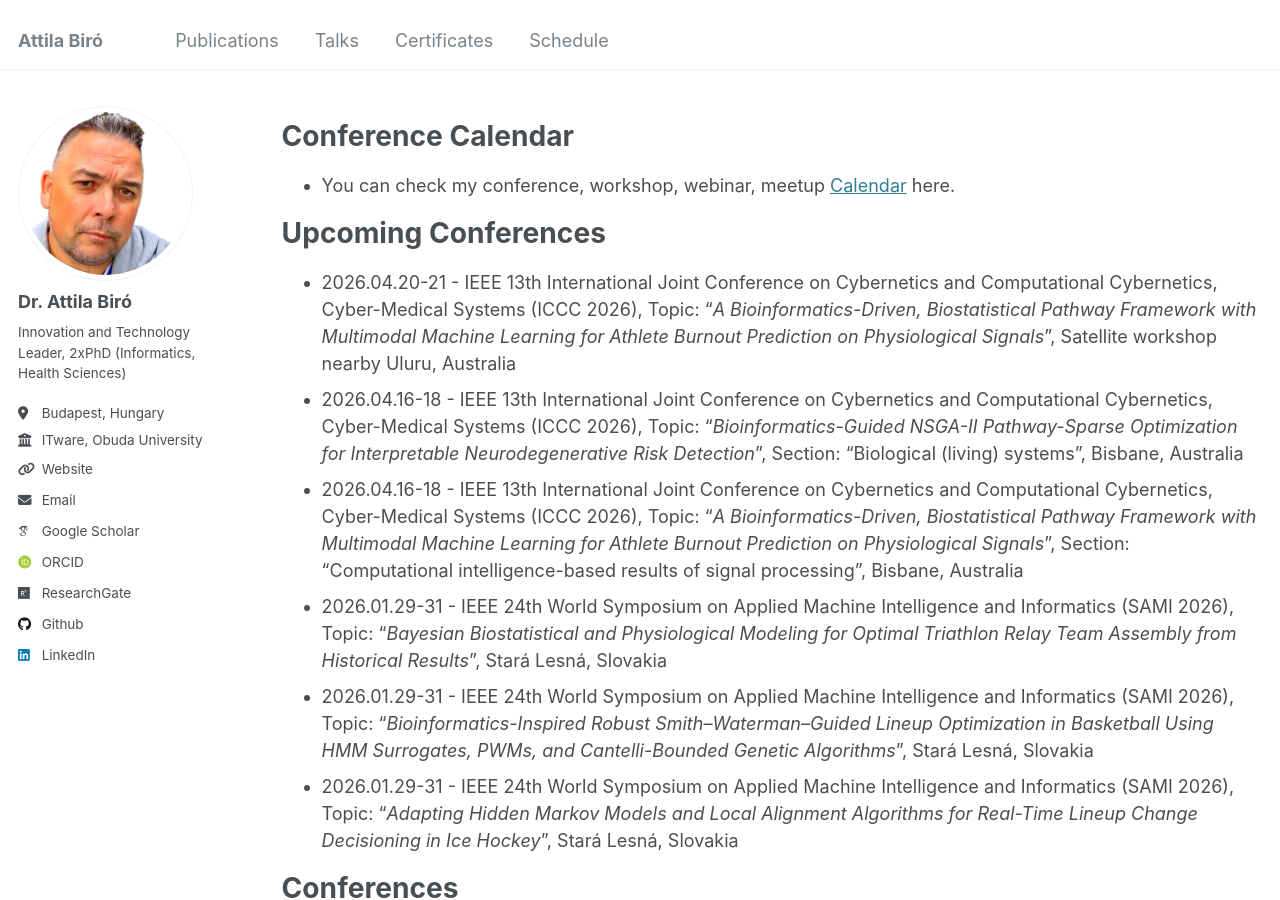
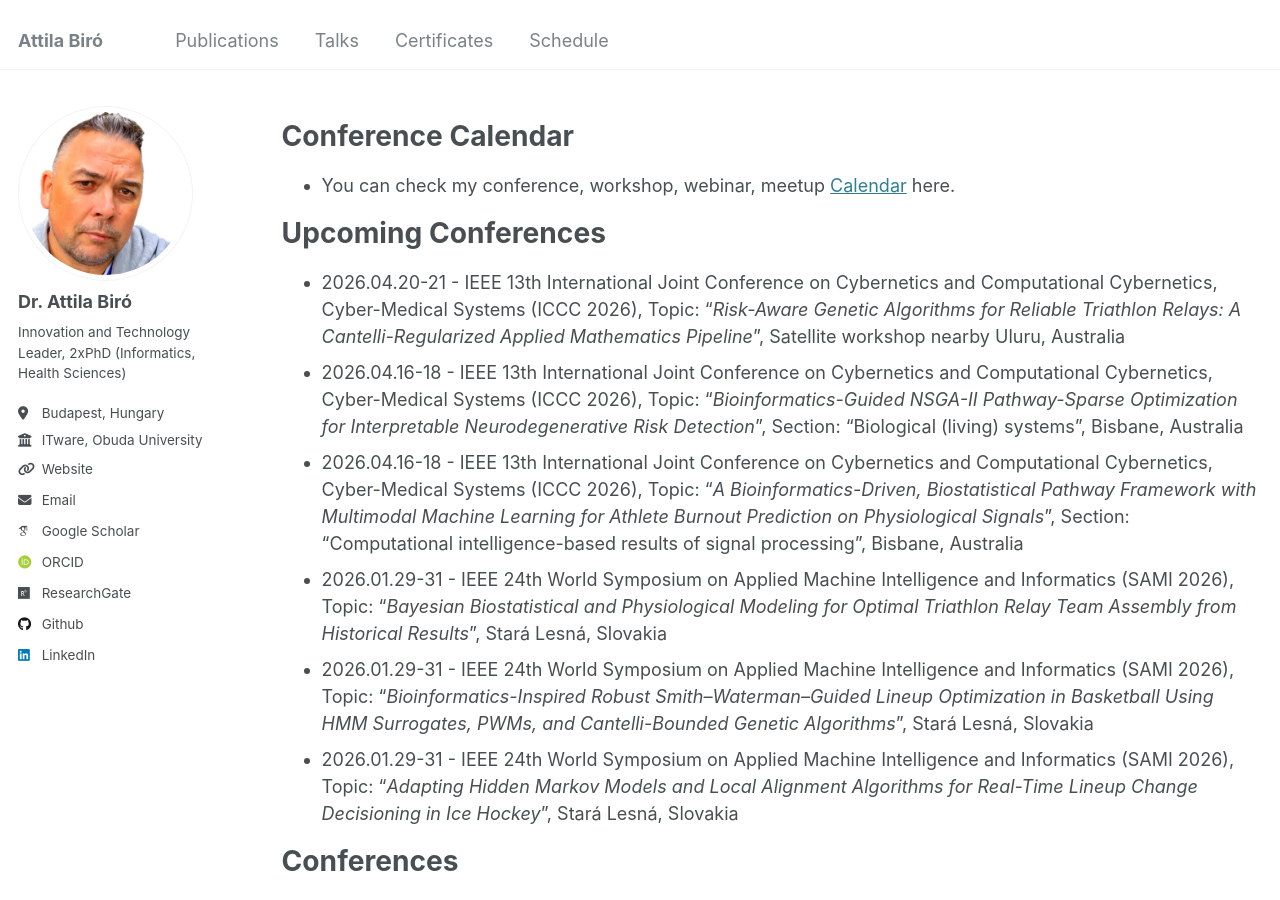
Before and after one commit to biroka/biroka.github.io, a Jekyll site: the page built from _pages/talks.md, in a window 1280 px wide and 900 px high. Built offline with Jekyll 4.4.1, drawn with Linux system fonts in a browser that asks for light colours; some web fonts are replaced.

Commit message:
Update conference topics in talks.md

```diff
--- a/_pages/talks.md
+++ b/_pages/talks.md
@@ -12,7 +12,7 @@ Conference Calendar
 
 Upcoming Conferences
 ======
-* 2026.04.20-21 - IEEE 13th International Joint Conference on Cybernetics and Computational Cybernetics, Cyber-Medical Systems (ICCC 2026), Topic: "_A Bioinformatics-Driven, Biostatistical Pathway Framework with Multimodal Machine Learning for Athlete Burnout Prediction on Physiological Signals_", Satellite workshop nearby Uluru, Australia
+* 2026.04.20-21 - IEEE 13th International Joint Conference on Cybernetics and Computational Cybernetics, Cyber-Medical Systems (ICCC 2026), Topic: "_Risk-Aware Genetic Algorithms for Reliable Triathlon Relays: A Cantelli-Regularized Applied Mathematics Pipeline_", Satellite workshop nearby Uluru, Australia
 * 2026.04.16-18 - IEEE 13th International Joint Conference on Cybernetics and Computational Cybernetics, Cyber-Medical Systems (ICCC 2026), Topic: "_Bioinformatics-Guided NSGA-II Pathway-Sparse Optimization for Interpretable Neurodegenerative Risk Detection_", Section: "Biological (living) systems", Bisbane, Australia
 * 2026.04.16-18 - IEEE 13th International Joint Conference on Cybernetics and Computational Cybernetics, Cyber-Medical Systems (ICCC 2026), Topic: "_A Bioinformatics-Driven, Biostatistical Pathway Framework with Multimodal Machine Learning for Athlete Burnout Prediction on Physiological Signals_", Section: "Computational intelligence-based results of signal processing", Bisbane, Australia
 * 2026.01.29-31 - IEEE 24th World Symposium on Applied Machine Intelligence and Informatics (SAMI 2026), Topic: "_Bayesian Biostatistical and Physiological Modeling for Optimal Triathlon Relay Team Assembly from Historical Results_", Stará Lesná, Slovakia
```
